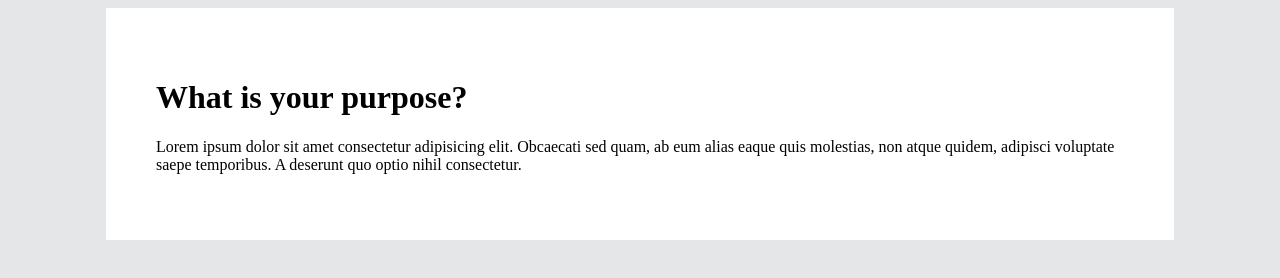
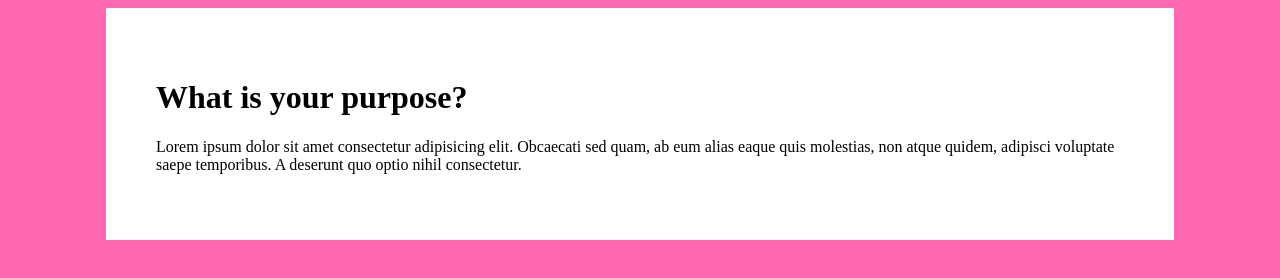
Before and after one commit to NathixR/nathanrobshaw, a plain HTML site: page index.html in a window 1280 px wide. Drawn offline with Linux system fonts and the light colour scheme.

Commit message:
Bouncing on ya boys di

```diff
--- a/css/styles.css
+++ b/css/styles.css
@@ -1,5 +1,7 @@
 body {
     background-color: #E5E6E7;
+    height: 100%;
+    background-color: hotpink;
 }
 
 .container {
```
